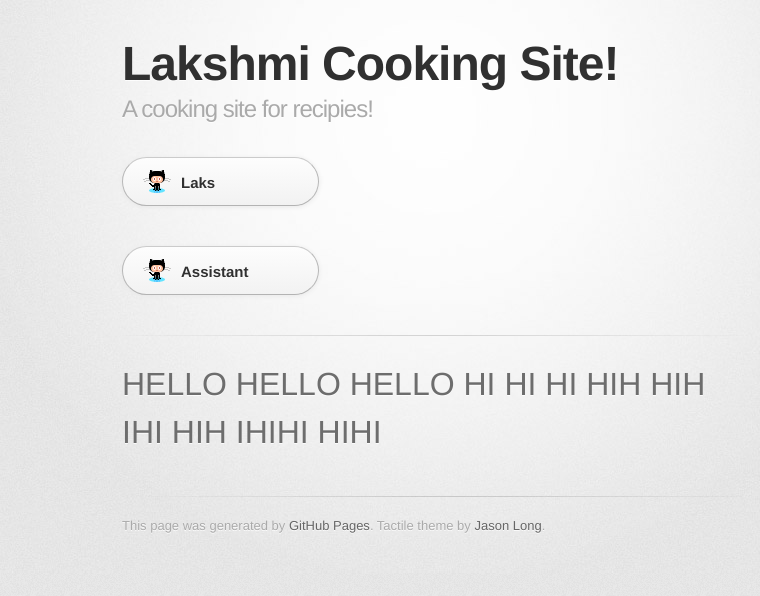
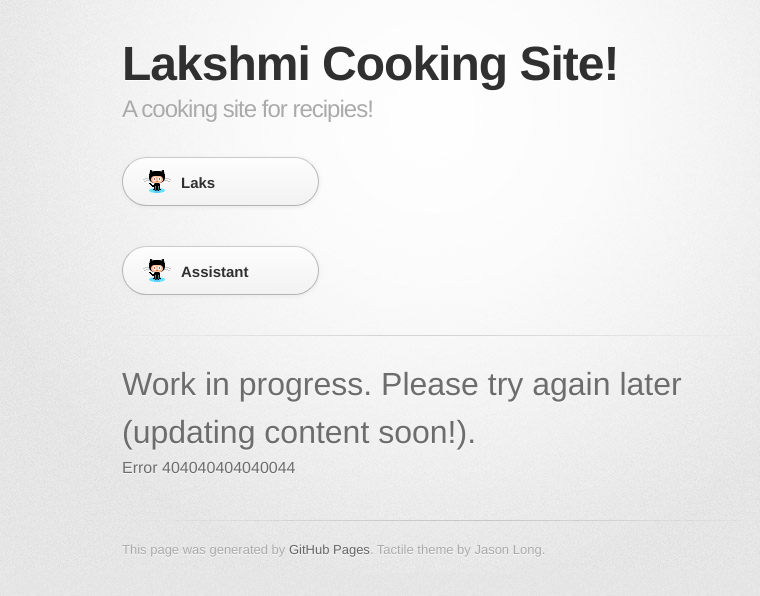
Before and after one commit to lakscooking/lakscooking.github.io, a plain HTML site: page index.html in a window 1280 px wide. Shown: the whole page, without its empty margins (208-968 px from the left). Drawn offline with Linux system fonts and the light colour scheme; a web font is replaced by a local one.

Commit message:
Update index.html

```diff
--- a/index.html
+++ b/index.html
@@ -35,9 +35,10 @@
 
         <section id="main_content">
           <h3>
-<h1>HELLO HELLO HELLO HI HI HI HIH HIH IHI HIH IHIHI HIHI</h1>
+<h1>Work in progress. Please try again later (updating content soon!).</h1>
+<p> Error 404040404040044</p>
         <footer>
-          This page was generated by <a href="https://pages.github.com">GitHub Pages</a>. Tactile theme by <a href="https://twitter.com/jasonlong">Jason Long</a>.
+          This page was generated by <a href="https://pages.github.com">GitHub Pages</a>. Tactile theme by Jason Long</a>.
         </footer>
 
 
```
